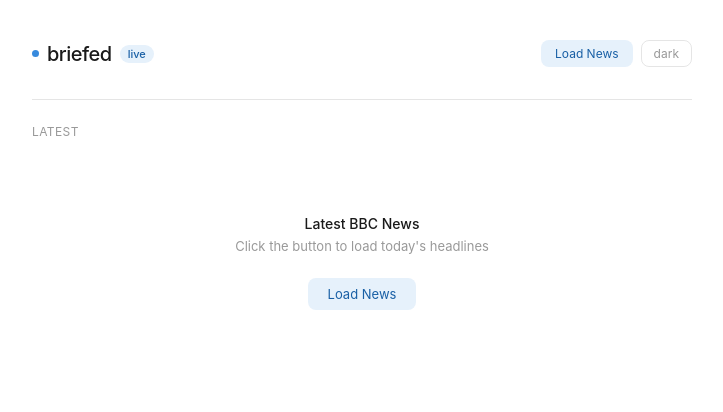
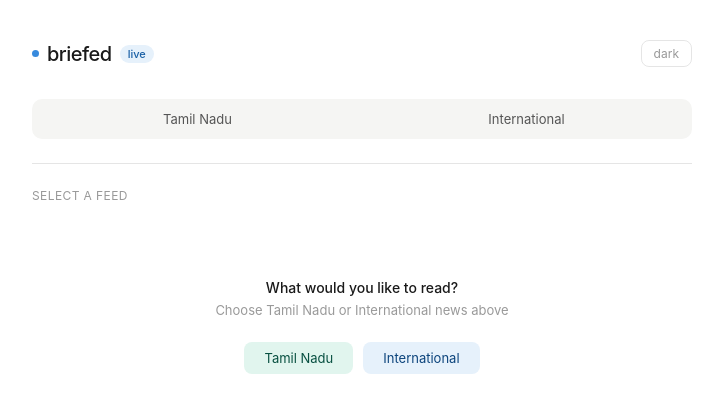
Before and after one commit to visnuxx/24hrs-news, a React (Vite) app in the folder frontend/: page / in a window 1280 px wide. Shown: the top 412 px of the page, without its empty margins (278-1001 px from the left). Built offline with nearby package versions, Linux system fonts and the light colour scheme.

Commit message:
feat :add tamil nadu news feature to backend and frontend

```diff
--- a/frontend/src/App.jsx
+++ b/frontend/src/App.jsx
@@ -1,6 +1,27 @@
 import { useState } from "react";
 
 const API_BASE = "http://localhost:5000";
+
+const FEEDS = [
+  {
+    key: "tamil-nadu",
+    label: "Tamil Nadu",
+    endpoint: "/news/tamil-nadu",
+    source: "Google News",
+    color: "#1D9E75",
+    bg: "#E1F5EE",
+    textColor: "#085041",
+  },
+  {
+    key: "international",
+    label: "International",
+    endpoint: "/news/international",
+    source: "BBC News",
+    color: "#185FA5",
+    bg: "#E6F1FB",
+    textColor: "#0C447C",
+  },
+];
 
 function timeAgo(dateStr) {
   if (!dateStr) return "";
@@ -14,7 +35,13 @@
 
 function initials(src) {
   if (!src) return "?";
-  return src.trim().split(/\s+/).map((w) => w[0]).join("").slice(0, 2).toUpperCase();
+  return src
+    .trim()
+    .split(/\s+/)
+    .map((w) => w[0])
+    .join("")
+    .slice(0, 2)
+    .toUpperCase();
 }
 
 function dedupe(items) {
@@ -36,6 +63,9 @@
   const [news, setNews] = useState([]);
   const [status, setStatus] = useState("idle");
   const [dark, setDark] = useState(false);
+  const [activeFeedKey, setActiveFeedKey] = useState(null);
+
+  const currentFeed = FEEDS.find((f) => f.key === activeFeedKey) || FEEDS[0];
 
   const bg = dark ? "#0f0f0f" : "#ffffff";
   const textPrimary = dark ? "#f0f0ee" : "#1a1a1a";
@@ -43,143 +73,402 @@
   const textTertiary = dark ? "#555" : "#999";
   const border = dark ? "rgba(255,255,255,0.1)" : "rgba(0,0,0,0.1)";
   const skel = dark ? "#1e1e1e" : "#efefed";
+  const tabBg = dark ? "#1a1a1a" : "#f5f5f3";
+  const tabActiveBg = dark ? "#2a2a2a" : "#ffffff";
 
-  async function fetchNews() {
+  async function fetchNews(feed) {
+    setActiveFeedKey(feed.key);
     setStatus("loading");
+    setNews([]);
     try {
-      const res = await fetch(`${API_BASE}/news`);
-      if (!res.ok) throw new Error();
+      const res = await fetch(API_BASE + feed.endpoint);
+      if (!res.ok) throw new Error("bad response");
       let data = await res.json();
-      data = dedupe(data.filter(within24h));
+      data = dedupe(data.filter(within24h)).map((item) => ({
+        ...item,
+        source: feed.source,
+      }));
       setNews(data);
       setStatus("success");
-    } catch {
+    } catch (e) {
       setNews([]);
       setStatus("error");
     }
   }
 
   return (
-    <div style={{ fontFamily: "'Inter', system-ui, sans-serif", background: bg, minHeight: "100vh", color: textPrimary, transition: "background 0.2s" }}>
-      <div style={{ maxWidth: 660, margin: "0 auto", padding: "2rem 1.25rem 4rem" }}>
-
+    <div
+      style={{
+        fontFamily: "'Inter', system-ui, sans-serif",
+        background: bg,
+        minHeight: "100vh",
+        color: textPrimary,
+        transition: "background 0.2s",
+      }}
+    >
+      <div
+        style={{
+          maxWidth: 660,
+          margin: "0 auto",
+          padding: "2rem 1.25rem 4rem",
+        }}
+      >
         {/* Header */}
-        <div style={{ display: "flex", alignItems: "center", justifyContent: "space-between", marginBottom: "2rem" }}>
+        <div
+          style={{
+            display: "flex",
+            alignItems: "center",
+            justifyContent: "space-between",
+            marginBottom: "2rem",
+          }}
+        >
           <div style={{ display: "flex", alignItems: "center", gap: 8 }}>
-            <div style={{ width: 7, height: 7, borderRadius: "50%", background: "#378ADD" }} />
-            <span style={{ fontSize: 20, fontWeight: 500, letterSpacing: -0.5 }}>briefed</span>
-            <span style={{ fontSize: 11, color: "#185FA5", background: "#E6F1FB", padding: "2px 8px", borderRadius: 999, fontWeight: 500 }}>live</span>
+            <div
+              style={{
+                width: 7,
+                height: 7,
+                borderRadius: "50%",
+                background: "#378ADD",
+              }}
+            />
+            <span
+              style={{
+                fontSize: 20,
+                fontWeight: 500,
+                letterSpacing: -0.5,
+              }}
+            >
+              briefed
+            </span>
+            <span
+              style={{
+                fontSize: 11,
+                color: "#185FA5",
+                background: "#E6F1FB",
+                padding: "2px 8px",
+                borderRadius: 999,
+                fontWeight: 500,
+              }}
+            >
+              live
+            </span>
           </div>
-          <div style={{ display: "flex", gap: 8 }}>
           <button
-              onClick={fetchNews}
-              style={{ fontSize: 12, color: "#185FA5", background: "#E6F1FB", border: "none", borderRadius: 8, padding: "6px 14px", cursor: "pointer", fontFamily: "inherit" }}
-            >
-              Load News
-            </button>
-            <button
-              onClick={() => setDark(d => !d)}
-              style={{ fontSize: 12, color: textTertiary, background: "none", border: `0.5px solid ${border}`, borderRadius: 8, padding: "5px 12px", cursor: "pointer", fontFamily: "inherit" }}
+            onClick={() => setDark((d) => !d)}
+            style={{
+              fontSize: 12,
+              color: textTertiary,
+              background: "none",
+              border: "0.5px solid " + border,
+              borderRadius: 8,
+              padding: "5px 12px",
+              cursor: "pointer",
+              fontFamily: "inherit",
+            }}
           >
             {dark ? "light" : "dark"}
           </button>
         </div>
+
+        {/* Feed Tabs */}
+        <div
+          style={{
+            display: "flex",
+            gap: 6,
+            marginBottom: "1.5rem",
+            background: tabBg,
+            borderRadius: 10,
+            padding: 4,
+          }}
+        >
+          {FEEDS.map((feed) => {
+            const isActive = activeFeedKey === feed.key;
+            return (
+              <button
+                key={feed.key}
+                onClick={() => fetchNews(feed)}
+                style={{
+                  flex: 1,
+                  fontSize: 13,
+                  fontWeight: isActive ? 500 : 400,
+                  color: isActive ? feed.textColor : textSecondary,
+                  background: isActive ? tabActiveBg : "transparent",
+                  border: isActive ? "0.5px solid " + border : "none",
+                  borderRadius: 8,
+                  padding: "8px 0",
+                  cursor: "pointer",
+                  fontFamily: "inherit",
+                  display: "flex",
+                  alignItems: "center",
+                  justifyContent: "center",
+                  gap: 6,
+                }}
+              >
+                {isActive && (
+                  <span
+                    style={{
+                      width: 6,
+                      height: 6,
+                      borderRadius: "50%",
+                      background: feed.color,
+                      display: "inline-block",
+                    }}
+                  />
+                )}
+                {feed.label}
+              </button>
+            );
+          })}
         </div>
 
         {/* Divider */}
-        <div style={{ height: "0.5px", background: border, marginBottom: "1.5rem" }} />
+        <div
+          style={{
+            height: "0.5px",
+            background: border,
+            marginBottom: "1.5rem",
+          }}
+        />
 
-        {/* Feed label */}
-        <div style={{ display: "flex", justifyContent: "space-between", marginBottom: "0.75rem" }}>
-          <span style={{ fontSize: 12, color: textTertiary, letterSpacing: 0.4 }}>
-            {status === "loading" ? "LOADING..." : "LATEST"}
+        {/* Feed label row */}
+        <div
+          style={{
+            display: "flex",
+            justifyContent: "space-between",
+            marginBottom: "0.75rem",
+          }}
+        >
+          <span
+            style={{ fontSize: 12, color: textTertiary, letterSpacing: 0.4 }}
+          >
+            {status === "loading"
+              ? "LOADING..."
+              : activeFeedKey
+              ? currentFeed.label.toUpperCase()
+              : "SELECT A FEED"}
           </span>
           {status === "success" && (
-            <span style={{ fontSize: 12, color: textTertiary }}>{news.length} article{news.length !== 1 ? "s" : ""}</span>
+            <span style={{ fontSize: 12, color: textTertiary }}>
+              {news.length} article{news.length !== 1 ? "s" : ""}
+            </span>
           )}
         </div>
 
-        {/* Idle */}
+        {/* Idle state */}
         {status === "idle" && (
           <div style={{ textAlign: "center", padding: "4rem 0" }}>
-            <div style={{ fontSize: 14, fontWeight: 500, color: textPrimary, marginBottom: 6 }}>Latest BBC News</div>
-            <div style={{ fontSize: 13, color: textTertiary, marginBottom: 24 }}>Click the button to load today's headlines</div>
+            <div
+              style={{
+                fontSize: 14,
+                fontWeight: 500,
+                color: textPrimary,
+                marginBottom: 6,
+              }}
+            >
+              What would you like to read?
+            </div>
+            <div
+              style={{
+                fontSize: 13,
+                color: textTertiary,
+                marginBottom: 24,
+              }}
+            >
+              Choose Tamil Nadu or International news above
+            </div>
+            <div
+              style={{ display: "flex", justifyContent: "center", gap: 10 }}
+            >
+              {FEEDS.map((feed) => (
                 <button
-              onClick={fetchNews}
-              style={{ fontSize: 13, color: "#185FA5", background: "#E6F1FB", border: "none", borderRadius: 8, padding: "8px 20px", cursor: "pointer", fontFamily: "inherit" }}
+                  key={feed.key}
+                  onClick={() => fetchNews(feed)}
+                  style={{
+                    fontSize: 13,
+                    color: feed.textColor,
+                    background: feed.bg,
+                    border: "none",
+                    borderRadius: 8,
+                    padding: "8px 20px",
+                    cursor: "pointer",
+                    fontFamily: "inherit",
+                  }}
                 >
-              Load News
+                  {feed.label}
                 </button>
+              ))}
+            </div>
           </div>
         )}
 
-        {/* Error */}
+        {/* Error state */}
         {status === "error" && (
           <div style={{ textAlign: "center", padding: "3rem 0" }}>
-            <div style={{ fontSize: 14, fontWeight: 500, color: "#A32D2D", marginBottom: 4 }}>Failed to load</div>
-            <div style={{ fontSize: 13, color: textTertiary }}>Make sure the backend is running on port 5000</div>
+            <div
+              style={{
+                fontSize: 14,
+                fontWeight: 500,
+                color: "#A32D2D",
+                marginBottom: 4,
+              }}
+            >
+              Failed to load
+            </div>
+            <div style={{ fontSize: 13, color: textTertiary }}>
+              Make sure the backend is running on port 5000
+            </div>
           </div>
         )}
 
         {/* Loading skeletons */}
-        {status === "loading" && [1, 2, 3, 4, 5].map(i => (
-          <div key={i} style={{ padding: "16px 0", borderBottom: `0.5px solid ${border}` }}>
-            <div style={{ height: 14, background: skel, borderRadius: 4, width: "85%", marginBottom: 8 }} />
-            <div style={{ height: 14, background: skel, borderRadius: 4, width: "60%", marginBottom: 10 }} />
+        {status === "loading" &&
+          [1, 2, 3, 4, 5].map((i) => (
+            <div
+              key={i}
+              style={{
+                padding: "16px 0",
+                borderBottom: "0.5px solid " + border,
+              }}
+            >
+              <div
+                style={{
+                  height: 14,
+                  background: skel,
+                  borderRadius: 4,
+                  width: "85%",
+                  marginBottom: 8,
+                }}
+              />
+              <div
+                style={{
+                  height: 14,
+                  background: skel,
+                  borderRadius: 4,
+                  width: "60%",
+                  marginBottom: 10,
+                }}
+              />
               <div style={{ display: "flex", gap: 8 }}>
-              <div style={{ height: 12, background: skel, borderRadius: 4, width: 60 }} />
-              <div style={{ height: 12, background: skel, borderRadius: 4, width: 40 }} />
+                <div
+                  style={{
+                    height: 12,
+                    background: skel,
+                    borderRadius: 4,
+                    width: 60,
+                  }}
+                />
+                <div
+                  style={{
+                    height: 12,
+                    background: skel,
+                    borderRadius: 4,
+                    width: 40,
+                  }}
+                />
               </div>
             </div>
           ))}
 
-        {/* Empty */}
+        {/* Empty state */}
         {status === "success" && news.length === 0 && (
           <div style={{ textAlign: "center", padding: "3rem 0" }}>
-            <div style={{ fontSize: 14, fontWeight: 500, color: textPrimary, marginBottom: 4 }}>No articles found</div>
-            <div style={{ fontSize: 13, color: textTertiary }}>Try again later</div>
+            <div
+              style={{
+                fontSize: 14,
+                fontWeight: 500,
+                color: textPrimary,
+                marginBottom: 4,
+              }}
+            >
+              No articles found
+            </div>
+            <div style={{ fontSize: 13, color: textTertiary }}>
+              Try again later
+            </div>
           </div>
         )}
 
-        {/* News feed */}
-        {status === "success" && news.map((item, i) => (
-          <div key={item.link || i} style={{
+        {/* News list */}
+        {status === "success" &&
+          news.map((item, i) => (
+            <div
+              key={item.link || i}
+              style={{
                 padding: "16px 0",
-            borderBottom: `0.5px solid ${border}`,
-            borderTop: i === 0 ? `0.5px solid ${border}` : "none"
-          }}>
-            <div style={{
-              fontSize: 15, fontWeight: 500, lineHeight: 1.45, marginBottom: 8,
-              display: "-webkit-box", WebkitLineClamp: 2, WebkitBoxOrient: "vertical", overflow: "hidden",
-              color: textPrimary
-            }}>
+                borderBottom: "0.5px solid " + border,
+                borderTop: i === 0 ? "0.5px solid " + border : "none",
+              }}
+            >
+              <div
+                style={{
+                  fontSize: 15,
+                  fontWeight: 500,
+                  lineHeight: 1.45,
+                  marginBottom: 8,
+                  display: "-webkit-box",
+                  WebkitLineClamp: 2,
+                  WebkitBoxOrient: "vertical",
+                  overflow: "hidden",
+                  color: textPrimary,
+                }}
+              >
                 {item.title}
               </div>
-            <div style={{ display: "flex", alignItems: "center", justifyContent: "space-between" }}>
-              <div style={{ display: "flex", alignItems: "center", gap: 6 }}>
-                <span style={{
-                  width: 20, height: 20, borderRadius: 4, background: "#E6F1FB",
-                  display: "inline-flex", alignItems: "center", justifyContent: "center",
-                  fontSize: 9, fontWeight: 600, color: "#185FA5"
-                }}>
-                  {initials(item.source || "BBC")}
+              <div
+                style={{
+                  display: "flex",
+                  alignItems: "center",
+                  justifyContent: "space-between",
+                }}
+              >
+                <div
+                  style={{ display: "flex", alignItems: "center", gap: 6 }}
+                >
+                  <span
+                    style={{
+                      width: 20,
+                      height: 20,
+                      borderRadius: 4,
+                      background: currentFeed.bg,
+                      display: "inline-flex",
+                      alignItems: "center",
+                      justifyContent: "center",
+                      fontSize: 9,
+                      fontWeight: 600,
+                      color: currentFeed.textColor,
+                    }}
+                  >
+                    {initials(item.source)}
                   </span>
-                <span style={{ fontSize: 12, color: textSecondary, fontWeight: 500 }}>{item.source || "BBC News"}</span>
+                  <span
+                    style={{
+                      fontSize: 12,
+                      color: textSecondary,
+                      fontWeight: 500,
+                    }}
+                  >
+                    {item.source}
+                  </span>
                   <span style={{ color: border, fontSize: 11 }}>·</span>
-                <span style={{ fontSize: 12, color: textTertiary }}>{timeAgo(item.pubDate)}</span>
+                  <span style={{ fontSize: 12, color: textTertiary }}>
+                    {timeAgo(item.pubDate)}
+                  </span>
                 </div>
                 <a
                   href={item.link}
                   target="_blank"
                   rel="noopener noreferrer"
-                style={{ fontSize: 12, color: "#185FA5", textDecoration: "none" }}
+                  style={{
+                    fontSize: 12,
+                    color: currentFeed.color,
+                    textDecoration: "none",
+                  }}
                 >
                   Read ↗
                 </a>
               </div>
             </div>
           ))}
-
       </div>
     </div>
   );
```
Also changed, not shown: 1 other file (tests, documents, lock files or other folders). Lines whose indentation alone changed are shown as unchanged.
